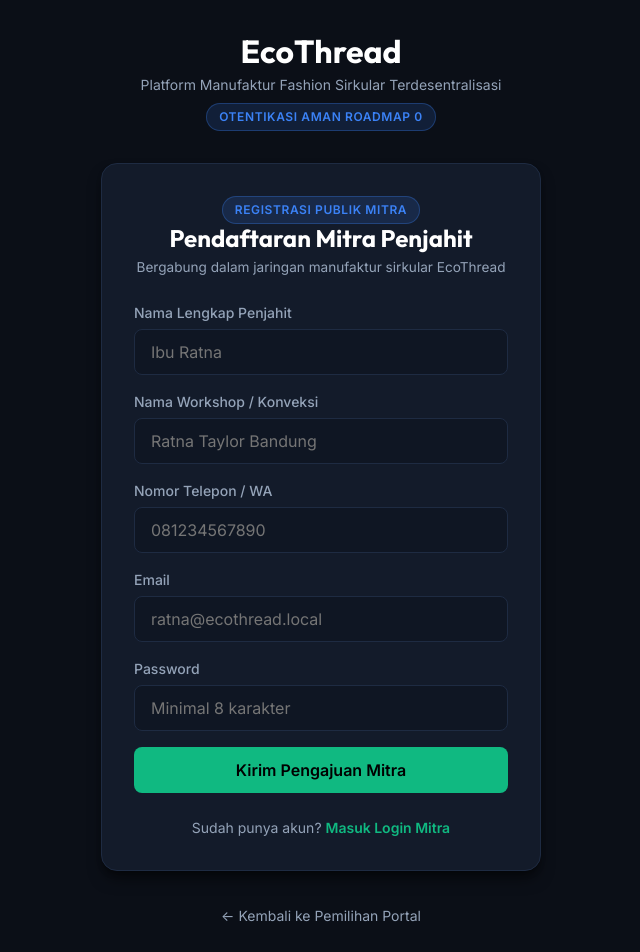
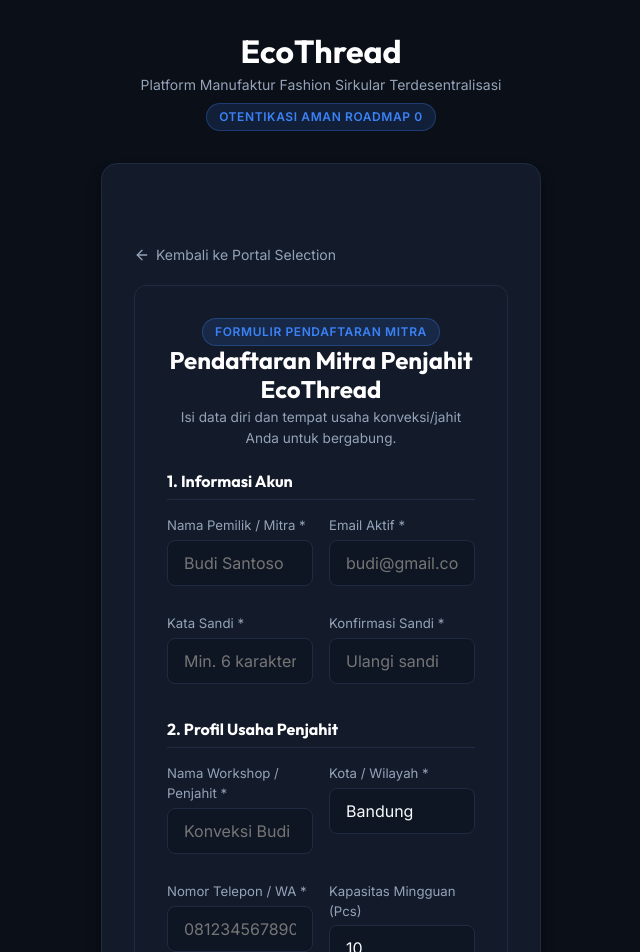
Before and after one commit to hanif-12-01/Gemastik-XIX-, a React (Vite) app in the folder apps/web/: page /auth/mitra/register in a window 1280 px wide. Shown: the top 952 px of the page, without its empty margins (319-959 px from the left). Built offline with nearby package versions, Linux system fonts and the light colour scheme; no server answers.

Commit message:
feat(auth): implement Mitra registration and verification states

```diff
--- a/apps/web/src/pages/auth/MitraRegistrationPage.tsx
+++ b/apps/web/src/pages/auth/MitraRegistrationPage.tsx
@@ -1,104 +1,189 @@
 import React, { useState } from 'react'
-import { Link } from 'react-router-dom'
+import { Link, useNavigate } from 'react-router-dom'
+import { apiClient } from '../../lib/api'
 import { ROUTES } from '../../lib/routes'
+import { Card } from '../../components/ui/Card'
 import { Input } from '../../components/ui/Input'
 import { Button } from '../../components/ui/Button'
+import { Badge } from '../../components/ui/Badge'
 import { Alert } from '../../components/feedback/Alert'
-import { Badge } from '../../components/ui/Badge'
+import { ArrowLeft, CheckCircle2 } from 'lucide-react'
 
 export const MitraRegistrationPage: React.FC = () => {
-  const [name, setName] = useState('')
-  const [workshopName, setWorkshopName] = useState('')
-  const [phone, setPhone] = useState('')
-  const [email, setEmail] = useState('')
-  const [password, setPassword] = useState('')
-  const [submitted, setSubmitted] = useState(false)
+  const navigate = useNavigate()
 
-  const handleSubmit = (e: React.FormEvent) => {
+  const [formData, setFormData] = useState({
+    name: '',
+    email: '',
+    password: '',
+    confirmPassword: '',
+    workshopName: '',
+    specialization: 'Upcycled Denim & Outerwear',
+    capacityPerWeek: 10,
+    location: 'Bandung',
+    phone: '',
+    address: ''
+  })
+
+  const [loading, setLoading] = useState(false)
+  const [error, setError] = useState<string | null>(null)
+  const [registeredSuccess, setRegisteredSuccess] = useState(false)
+
+  const handleChange = (e: React.ChangeEvent<HTMLInputElement | HTMLSelectElement | HTMLTextAreaElement>) => {
+    const { name, value } = e.target
+    setFormData((prev) => ({ ...prev, [name]: value }))
+  }
+
+  const handleSubmit = async (e: React.FormEvent) => {
     e.preventDefault()
-    setSubmitted(true)
+    setError(null)
+
+    if (formData.password !== formData.confirmPassword) {
+      setError('Konfirmasi kata sandi tidak cocok.')
+      return
+    }
+
+    if (formData.password.length < 6) {
+      setError('Kata sandi minimal 6 karakter.')
+      return
+    }
+
+    try {
+      setLoading(true)
+      await apiClient.registerMitra({
+        email: formData.email,
+        password: formData.password,
+        name: formData.name,
+        workshopName: formData.workshopName,
+        specialization: formData.specialization,
+        capacityPerWeek: Number(formData.capacityPerWeek),
+        location: formData.location,
+        phone: formData.phone,
+        address: formData.address
+      })
+
+      setRegisteredSuccess(true)
+    } catch (err: any) {
+      setError(err.message || 'Gagal mendaftar Mitra.')
+    } finally {
+      setLoading(false)
+    }
+  }
+
+  if (registeredSuccess) {
+    return (
+      <div style={{ maxWidth: '520px', margin: '3rem auto' }}>
+        <Card style={{ padding: '2.5rem', textAlign: 'center' }}>
+          <Badge variant="success" className="mb-2">Pendaftaran Berhasil</Badge>
+          <h1 style={{ fontSize: '1.75rem', color: '#FFF', marginBottom: '1rem' }}>
+            Akun Mitra Berhasil Didaftarkan
+          </h1>
+
+          <Alert type="info" title="Status: Pending Verification">
+            Pendaftaran Anda telah diterima. Akun Mitra berstatus <strong>pending_verification</strong> dan memerlukan persetujuan Admin City Hub sebelum dapat mengakses pesanan jahit.
+          </Alert>
+
+          <p style={{ color: 'var(--color-text-muted)', fontSize: '0.9rem', margin: '1.5rem 0', lineHeight: 1.6 }}>
+            Anda dapat masuk ke portal Mitra untuk memantau status persetujuan akun Anda.
+          </p>
+
+          <Link to={ROUTES.AUTH.MITRA_LOGIN} className="btn btn-primary" style={{ width: '100%', padding: '0.85rem' }}>
+            Masuk ke Login Mitra
+          </Link>
+        </Card>
+      </div>
+    )
   }
 
   return (
-    <div>
-      <div style={{ marginBottom: '1.5rem', textAlign: 'center' }}>
-        <Badge variant="info" className="mb-2">Registrasi Publik Mitra</Badge>
-        <h2 style={{ fontSize: '1.5rem', color: '#FFF', marginBottom: '0.25rem' }}>Pendaftaran Mitra Penjahit</h2>
-        <p style={{ fontSize: '0.85rem', color: 'var(--color-text-muted)' }}>
-          Bergabung dalam jaringan manufaktur sirkular EcoThread
-        </p>
+    <div style={{ maxWidth: '580px', margin: '3rem auto' }}>
+      <div style={{ marginBottom: '1rem' }}>
+        <Link to={ROUTES.PUBLIC.PORTAL} style={{ color: 'var(--color-text-muted)', fontSize: '0.875rem', display: 'inline-flex', alignItems: 'center', gap: '0.375rem' }}>
+          <ArrowLeft size={16} /> Kembali ke Portal Selection
+        </Link>
       </div>
 
-      {submitted ? (
-        <div>
-          <Alert type="warning" title="Akun Dalam Verifikasi (pending_verification)">
-            Pendaftaran Mitra Anda berhasil dikirim! Status akun Anda saat ini adalah <strong>pending_verification</strong>.
-            <br /><br />
-            Sesuai aturan keamanan operasional, akun Mitra berstatus pending belum dapat menerima atau memproses pesanan produksi sebelum diverifikasi oleh Admin City Hub.
-          </Alert>
+      <Card style={{ padding: '2rem' }}>
+        <div style={{ textAlign: 'center', marginBottom: '1.5rem' }}>
+          <Badge variant="info" className="mb-2">Formulir Pendaftaran Mitra</Badge>
+          <h1 style={{ fontSize: '1.5rem', color: '#FFF' }}>Pendaftaran Mitra Penjahit EcoThread</h1>
+          <p style={{ fontSize: '0.85rem', color: 'var(--color-text-muted)', marginTop: '0.25rem' }}>
+            Isi data diri dan tempat usaha konveksi/jahit Anda untuk bergabung.
+          </p>
+        </div>
 
-          <div style={{ marginTop: '1.5rem', textAlign: 'center' }}>
-            <Link to={ROUTES.AUTH.MITRA_LOGIN} className="btn btn-secondary" style={{ width: '100%' }}>
-              Kembali ke Halaman Login Mitra
-            </Link>
+        {error && <Alert type="danger" title="Gagal Pendaftaran">{error}</Alert>}
+
+        <form onSubmit={handleSubmit} style={{ display: 'flex', flexDirection: 'column', gap: '1.25rem', marginTop: '1rem' }}>
+          <div>
+            <h3 style={{ fontSize: '1rem', color: '#FFF', borderBottom: '1px solid var(--color-border)', paddingBottom: '0.5rem', marginBottom: '1rem' }}>
+              1. Informasi Akun
+            </h3>
+            <div style={{ display: 'grid', gridTemplateColumns: '1fr 1fr', gap: '1rem' }}>
+              <div>
+                <label style={{ display: 'block', fontSize: '0.825rem', color: 'var(--color-text-muted)', marginBottom: '0.25rem' }}>Nama Pemilik / Mitra *</label>
+                <Input name="name" value={formData.name} onChange={handleChange} placeholder="Budi Santoso" required />
+              </div>
+              <div>
+                <label style={{ display: 'block', fontSize: '0.825rem', color: 'var(--color-text-muted)', marginBottom: '0.25rem' }}>Email Aktif *</label>
+                <Input type="email" name="email" value={formData.email} onChange={handleChange} placeholder="budi@gmail.com" required />
+              </div>
+            </div>
+
+            <div style={{ display: 'grid', gridTemplateColumns: '1fr 1fr', gap: '1rem', marginTop: '0.75rem' }}>
+              <div>
+                <label style={{ display: 'block', fontSize: '0.825rem', color: 'var(--color-text-muted)', marginBottom: '0.25rem' }}>Kata Sandi *</label>
+                <Input type="password" name="password" value={formData.password} onChange={handleChange} placeholder="Min. 6 karakter" required />
+              </div>
+              <div>
+                <label style={{ display: 'block', fontSize: '0.825rem', color: 'var(--color-text-muted)', marginBottom: '0.25rem' }}>Konfirmasi Sandi *</label>
+                <Input type="password" name="confirmPassword" value={formData.confirmPassword} onChange={handleChange} placeholder="Ulangi sandi" required />
+              </div>
+            </div>
           </div>
-        </div>
-      ) : (
-        <form onSubmit={handleSubmit}>
-          <Input
-            label="Nama Lengkap Penjahit"
-            value={name}
-            onChange={(e) => setName(e.target.value)}
-            placeholder="Ibu Ratna"
-            required
-          />
 
-          <Input
-            label="Nama Workshop / Konveksi"
-            value={workshopName}
-            onChange={(e) => setWorkshopName(e.target.value)}
-            placeholder="Ratna Taylor Bandung"
-            required
-          />
+          <div>
+            <h3 style={{ fontSize: '1rem', color: '#FFF', borderBottom: '1px solid var(--color-border)', paddingBottom: '0.5rem', marginBottom: '1rem' }}>
+              2. Profil Usaha Penjahit
+            </h3>
+            <div style={{ display: 'grid', gridTemplateColumns: '1fr 1fr', gap: '1rem' }}>
+              <div>
+                <label style={{ display: 'block', fontSize: '0.825rem', color: 'var(--color-text-muted)', marginBottom: '0.25rem' }}>Nama Workshop / Penjahit *</label>
+                <Input name="workshopName" value={formData.workshopName} onChange={handleChange} placeholder="Konveksi Budi Mandiri" required />
+              </div>
+              <div>
+                <label style={{ display: 'block', fontSize: '0.825rem', color: 'var(--color-text-muted)', marginBottom: '0.25rem' }}>Kota / Wilayah *</label>
+                <Input name="location" value={formData.location} onChange={handleChange} placeholder="Semarang / Bandung" required />
+              </div>
+            </div>
 
-          <Input
-            label="Nomor Telepon / WA"
-            value={phone}
-            onChange={(e) => setPhone(e.target.value)}
-            placeholder="081234567890"
-            required
-          />
+            <div style={{ display: 'grid', gridTemplateColumns: '1fr 1fr', gap: '1rem', marginTop: '0.75rem' }}>
+              <div>
+                <label style={{ display: 'block', fontSize: '0.825rem', color: 'var(--color-text-muted)', marginBottom: '0.25rem' }}>Nomor Telepon / WA *</label>
+                <Input name="phone" value={formData.phone} onChange={handleChange} placeholder="081234567890" required />
+              </div>
+              <div>
+                <label style={{ display: 'block', fontSize: '0.825rem', color: 'var(--color-text-muted)', marginBottom: '0.25rem' }}>Kapasitas Mingguan (Pcs)</label>
+                <Input type="number" name="capacityPerWeek" value={formData.capacityPerWeek} onChange={handleChange} min={1} required />
+              </div>
+            </div>
 
-          <Input
-            label="Email"
-            type="email"
-            value={email}
-            onChange={(e) => setEmail(e.target.value)}
-            placeholder="ratna@ecothread.local"
-            required
-          />
+            <div style={{ marginTop: '0.75rem' }}>
+              <label style={{ display: 'block', fontSize: '0.825rem', color: 'var(--color-text-muted)', marginBottom: '0.25rem' }}>Spesialisasi Jahitan</label>
+              <Input name="specialization" value={formData.specialization} onChange={handleChange} placeholder="Upcycled Denim & Outerwear" />
+            </div>
 
-          <Input
-            label="Password"
-            type="password"
-            value={password}
-            onChange={(e) => setPassword(e.target.value)}
-            placeholder="Minimal 8 karakter"
-            required
-          />
+            <div style={{ marginTop: '0.75rem' }}>
+              <label style={{ display: 'block', fontSize: '0.825rem', color: 'var(--color-text-muted)', marginBottom: '0.25rem' }}>Alamat Lengkap Workshop</label>
+              <Input name="address" value={formData.address} onChange={handleChange} placeholder="Jl. Merdeka No. 45" />
+            </div>
+          </div>
 
-          <Button type="submit" variant="primary" style={{ width: '100%', marginBottom: '1.5rem' }}>
-            Kirim Pengajuan Mitra
+          <Button type="submit" variant="primary" disabled={loading} style={{ width: '100%', padding: '0.85rem', marginTop: '0.5rem' }}>
+            {loading ? 'Mendaftarkan Akun Mitra...' : 'Kirim Pendaftaran Mitra'}
           </Button>
-
-          <div style={{ textAlign: 'center', fontSize: '0.875rem' }}>
-            <span style={{ color: 'var(--color-text-muted)' }}>Sudah punya akun? </span>
-            <Link to={ROUTES.AUTH.MITRA_LOGIN} style={{ color: 'var(--color-primary)', fontWeight: 600 }}>
-              Masuk Login Mitra
-            </Link>
-          </div>
         </form>
-      )}
+      </Card>
     </div>
   )
 }
```
Also changed, not shown: apps/web/src/pages/mitra/MitraVerificationStatusPage.tsx (added, +79 -0 lines), 1 other file (tests, documents, lock files or other folders).
